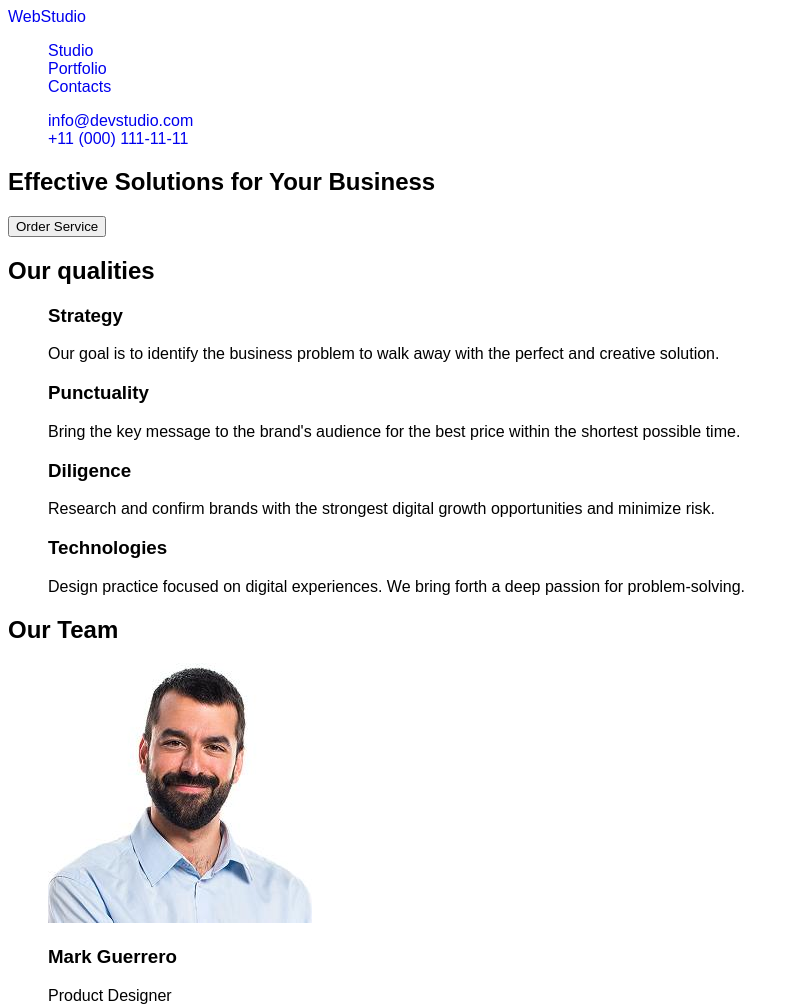
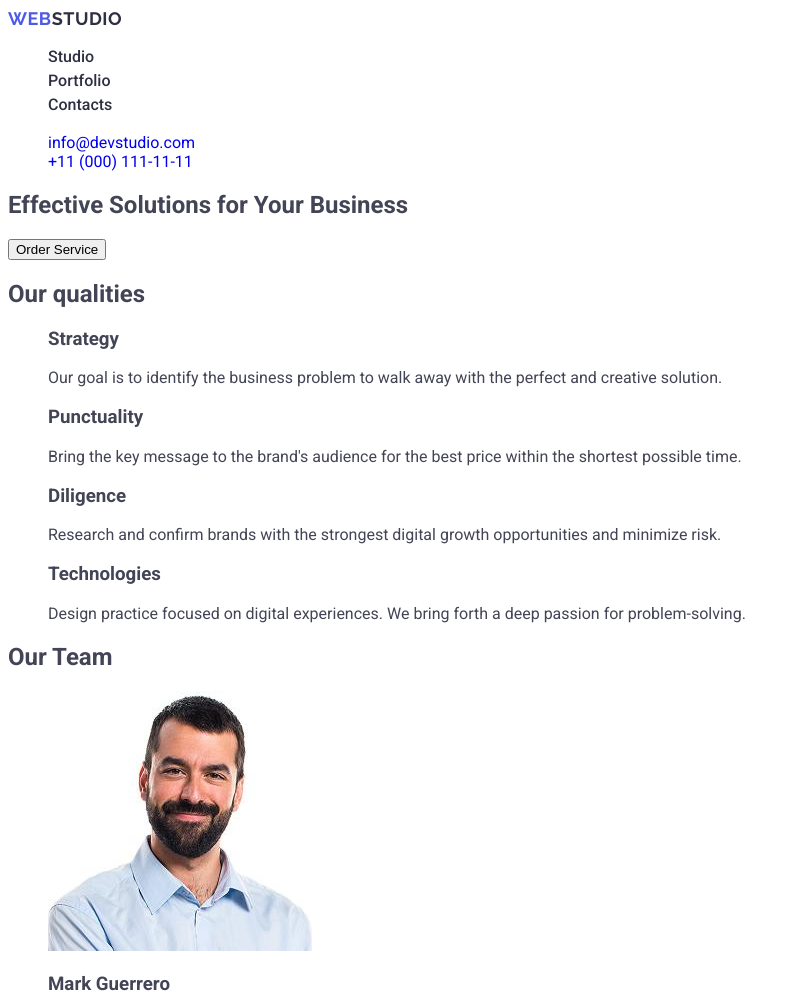
Before and after one commit to IevgenGrebennikov/goit-markup-hw-02, a plain HTML site: page index.html in a window 1280 px wide. Shown: the top 1008 px of the page, without its empty margins (0-800 px from the left). Drawn offline with Linux system fonts and the light colour scheme.

Commit message:
15/05/25/11.00

```diff
--- a/css/styles.css
+++ b/css/styles.css
@@ -9,11 +9,36 @@ ol {
 address {
     font-style: normal;
 }
-body {font-family: Montserrat, sans-serif;
-    color: 2E2F42;
-    background-color: #FFFFFF }
+body
+{
+    font-family: 'Roboto', sans-serif;
+    color: #434455 ;
+    background-color: #FFFFFF
+}
 
 /*  header  */
+.header-logo
+{
+font-family: "Raleway", sans-serif;
+font-size: 18px;
+font-weight: 700;
+line-height: 1.17;
+letter-spacing: 0.03em;
+text-transform: uppercase;
+color: #4d5ae5 ;
+}
+.header-logo-part
+{
+color: #2e2f42;
+}
+.header-link
+{
+    font-size: 16;
+    font-weight: 500;
+    line-height: 24px;
+    letter-spacing: 2%;
+    color: #2e2f42 ;
+}
 
 /* Заголовок,кнопка і наші навички */
 
--- a/index.html
+++ b/index.html
@@ -5,18 +5,20 @@
     <meta name="viewport" content="width=device-width, initial-scale=1.0">
     <title>WEBSTUDIA</title>
     <link rel="stylesheet" href="./css/styles.css">
-
+    <link rel="preconnect" href="https://fonts.googleapis.com">
+<link rel="preconnect" href="https://fonts.gstatic.com" crossorigin>
+<link href="https://fonts.googleapis.com/css2?family=Montserrat:wght@700&family=Raleway:ital,wght@0,100..900;1,100..900&family=Roboto:ital,wght@0,100..900;1,100..900&display=swap" rel="stylesheet">
 
 </head>
 <body>
    <!-- Header -->
   <header class="header">
     <nav class="header-navigation">
-      <a class="header-logo" href="./index.html">WebStudio</a>
+      <a class="header-logo" href="./index.html">Web<span class="header-logo-part">Studio</span></a>
       <ul class="header-navigation-list">
-        <li class="header-navigation-item"><a class="header-link" href="#">Studio</a></li>
-        <li class="header-navigation-item"><a class="header-link" href="#">Portfolio</a></li>
-        <li class="header-navigation-item"><a class="header-link" href="#">Contacts</a></li>
+        <li class="header-navigation-item"><a class="header-link" href="./index.html">Studio</a></li>
+        <li class="header-navigation-item"><a class="header-link" href="./index.html">Portfolio</a></li>
+        <li class="header-navigation-item"><a class="header-link" href="./index.html">Contacts</a></li>
       </ul>
     </nav>
   <address class="header-address">
```
